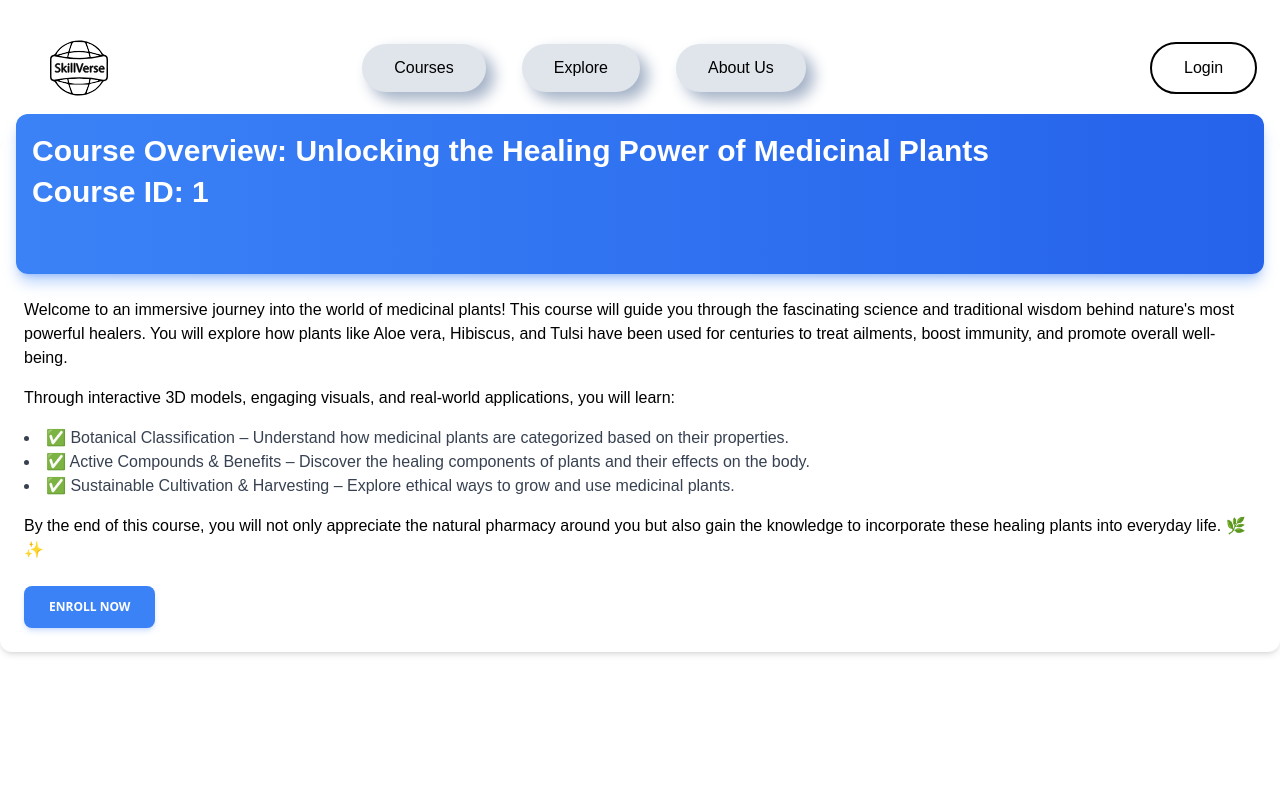
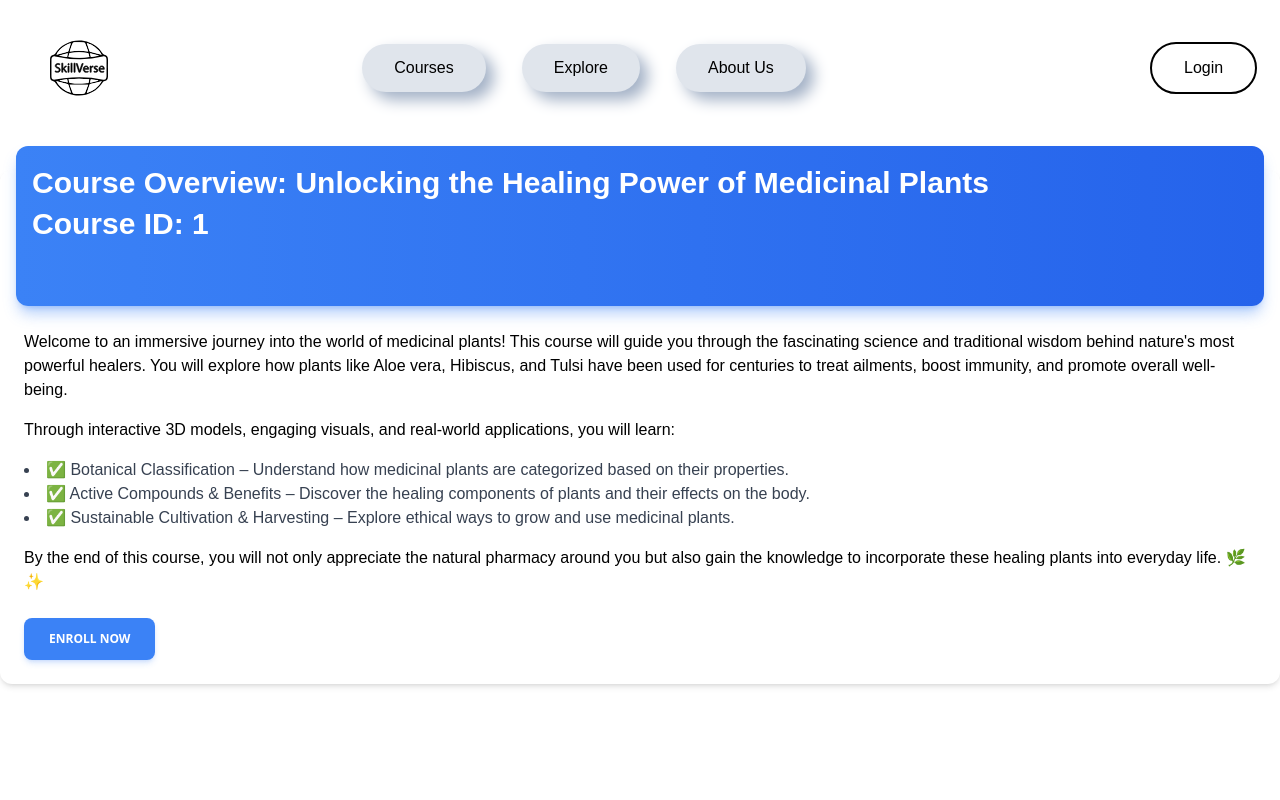
Before and after one commit to mixedreality100/Skillverse, a React (Vite) app in the folder client/: page /course/1 in a window 1280 px wide. Shown: the top 800 px of the page. Built offline with nearby package versions, Linux system fonts and the light colour scheme; no server answers; a web font is replaced by a local one.

Commit message:
New updates projects

```diff
--- a/client/src/components/CourseOverview.jsx
+++ b/client/src/components/CourseOverview.jsx
@@ -299,7 +299,7 @@ const CourseOverview = () => {
         )}
         {/* Rest of the content */}
 
-        <div className="relative mt-8 mx-auto w-[100%]">
+        <div className="relative mt-16 mx-auto w-[100%]">
           <div className="relative flex flex-col rounded-xl bg-white text-gray-700 shadow-md max-w-7xl mx-auto mt-5">
             <div className="relative mx-4 -mt-6 h-40 overflow-hidden rounded-xl bg-gradient-to-r from-blue-500 to-blue-600 text-white shadow-lg shadow-blue-500/40">
               <h1 className="text-3xl font-semibold leading-snug tracking-normal text-white p-4">
```
